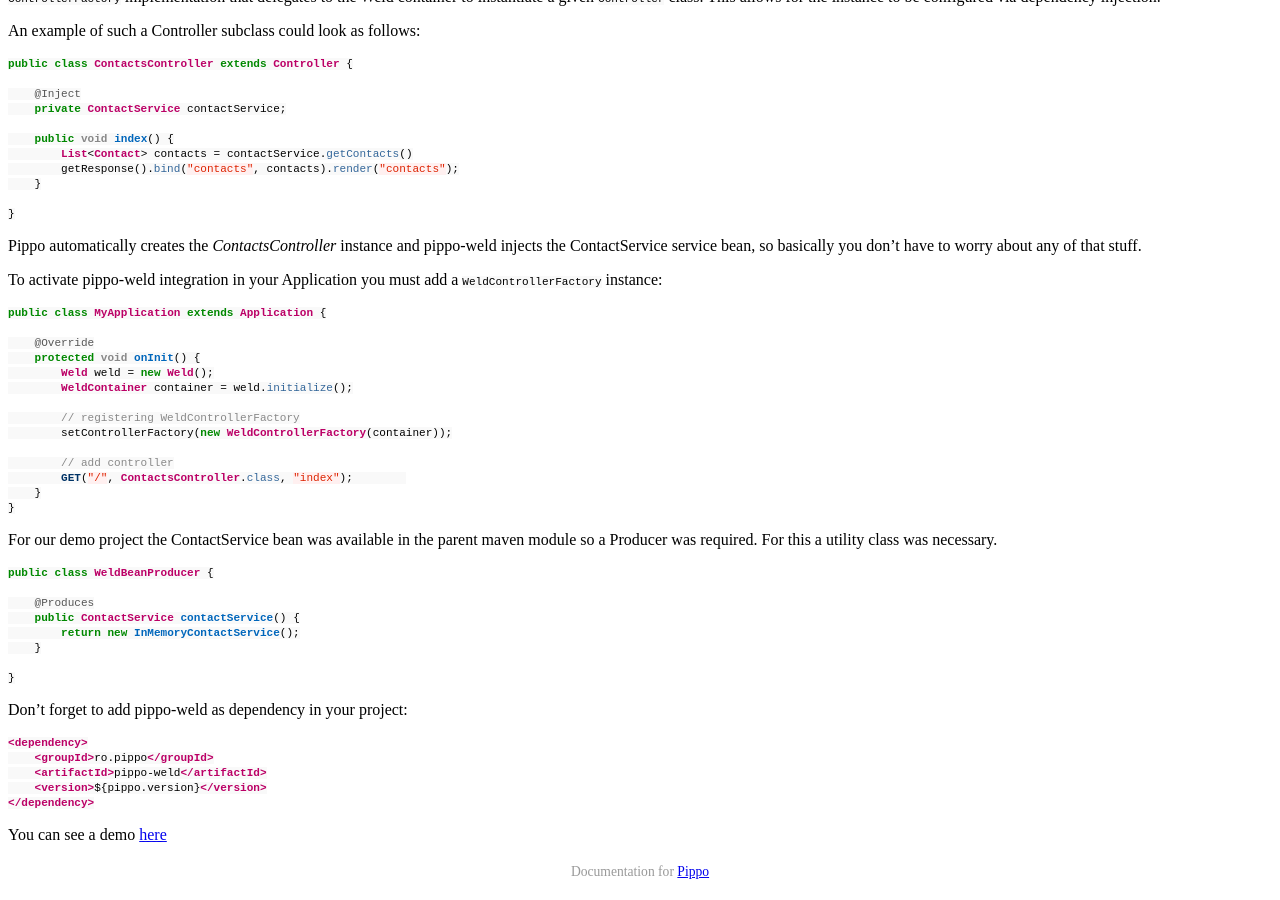
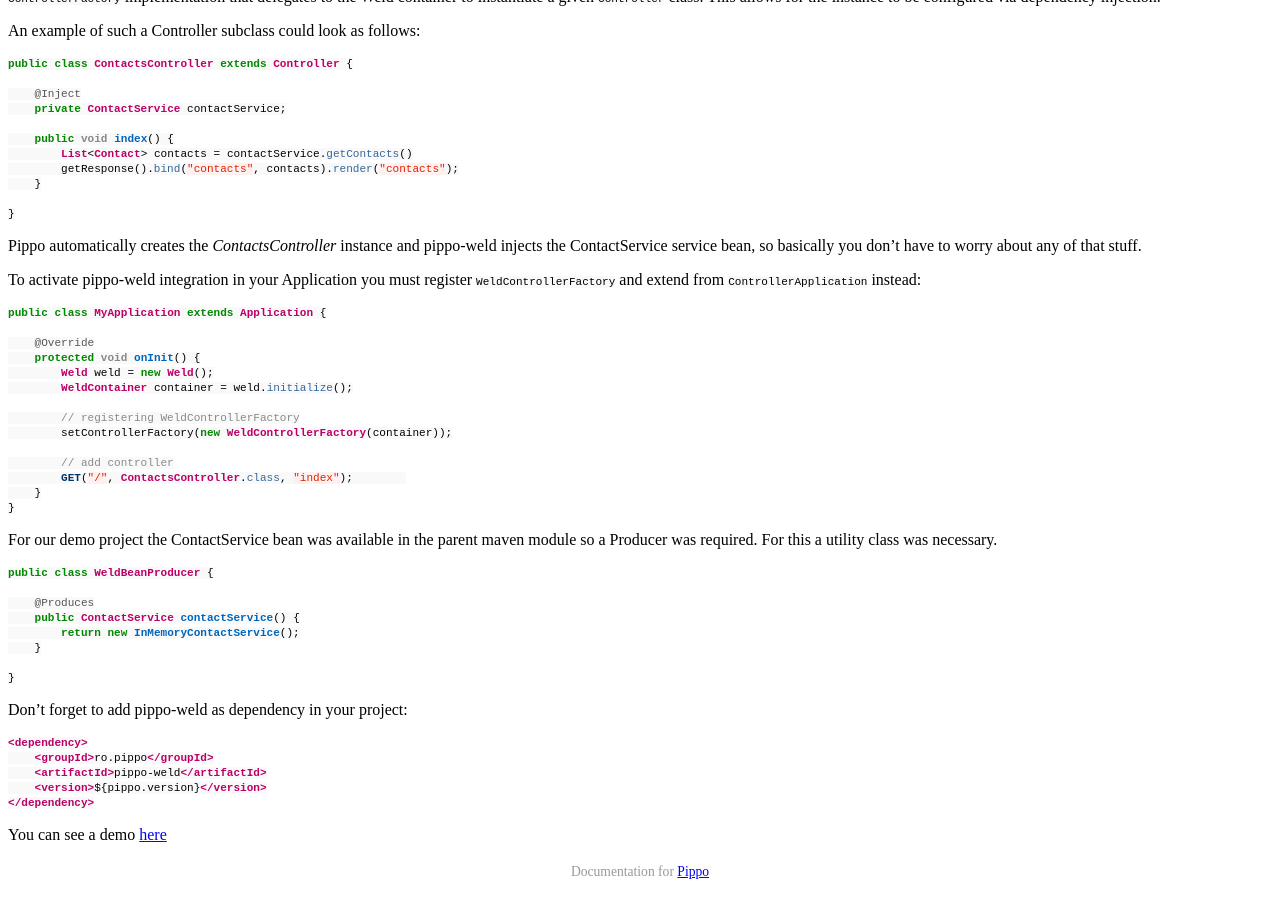
Before and after one commit to pippo-java/pippo.github.io, a Jekyll site: the page built from _posts/2015-06-26-cdi.md, in a window 1280 px wide and 900 px high, scrolled down 956 px. Built offline with Jekyll 4.4.1, drawn with Linux system fonts in a browser that asks for light colours; Markdown is read by kramdown in place of the engine named in the settings; a style sheet for code colours, icons or effects is not loaded.

Commit message:
Fix issues

````diff
--- a/_posts/2015-06-26-cdi.md
+++ b/_posts/2015-06-26-cdi.md
@@ -29,7 +29,7 @@ public class ContactsController extends Controller {
 
 Pippo automatically creates the _ContactsController_ instance and pippo-weld injects the ContactService service bean, so basically you don’t have to worry about any of that stuff.
 
-To activate pippo-weld integration in your Application you must add a `WeldControllerFactory` instance:
+To activate pippo-weld integration in your Application you must register `WeldControllerFactory` and extend from `ControllerApplication` instead:
 
 ```java
 public class MyApplication extends Application {
````
Also changed, not shown: _posts/2015-05-27-guice.md (+1 -1 lines).
